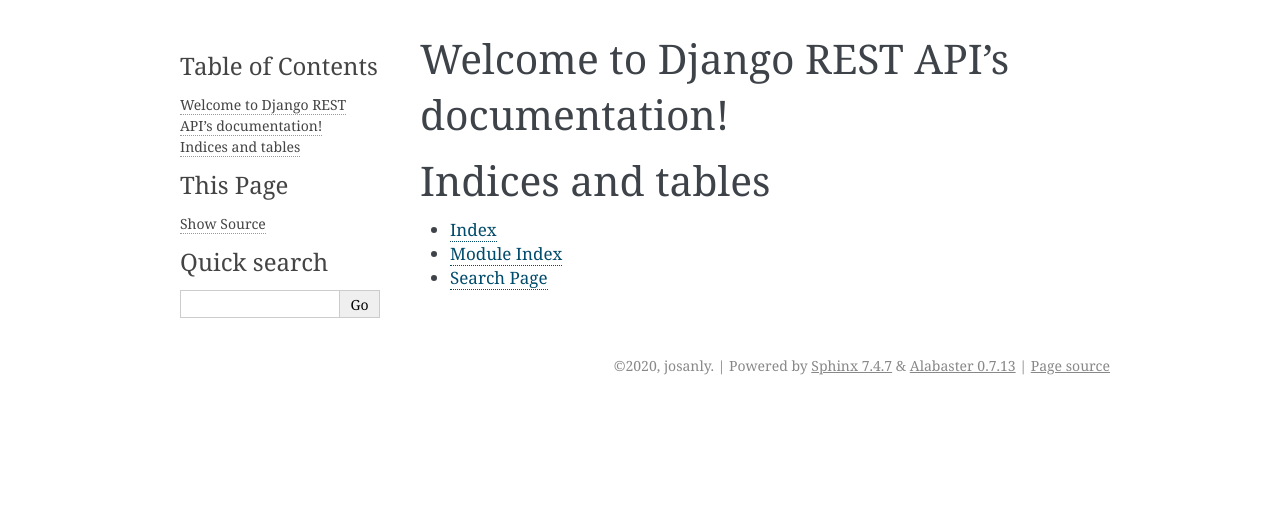
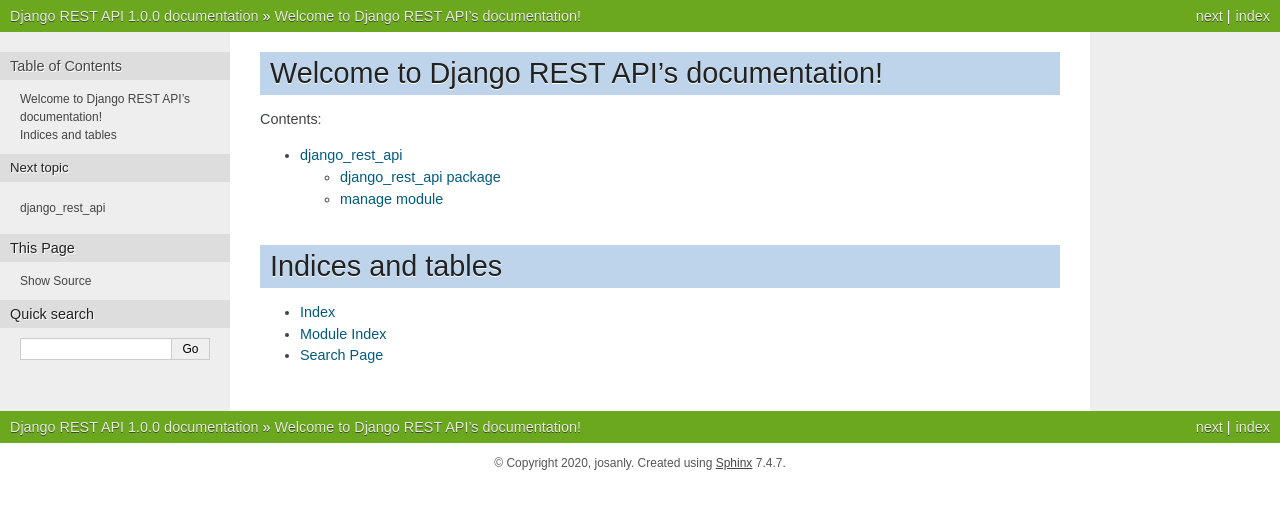
Before and after one commit to josanly/django-rest-api, a Sphinx documentation site: the page built from docs/index.rst, in a window 1280 px wide. Shown: the top 509 px of the page. Built offline with Sphinx 7.4.7, drawn with Linux system fonts in a browser that asks for light colours.

```diff
--- a/docs/conf.py
+++ b/docs/conf.py
@@ -10,9 +10,12 @@
 # add these directories to sys.path here. If the directory is relative to the
 # documentation root, use os.path.abspath to make it absolute, like shown here.
 #
-# import os
-# import sys
-# sys.path.insert(0, os.path.abspath('.'))
+import os
+import sys
+import django
+sys.path.insert(0, os.path.abspath('..'))
+os.environ['DJANGO_SETTINGS_MODULE'] = 'django_rest_api.settings'
+django.setup()
 
 
 # -- Project information -----------------------------------------------------
@@ -31,6 +34,11 @@ release = '1.0.0'
 # extensions coming with Sphinx (named 'sphinx.ext.*') or your custom
 # ones.
 extensions = [
+    'sphinx.ext.autodoc',
+    'sphinx.ext.doctest',
+    'sphinx.ext.todo',
+    'sphinx.ext.ifconfig',
+    'sphinx.ext.viewcode',
 ]
 
 # Add any paths that contain templates here, relative to this directory.
@@ -47,7 +55,7 @@ exclude_patterns = ['_build', 'Thumbs.db', '.DS_Store']
 # The theme to use for HTML and HTML Help pages.  See the documentation for
 # a list of builtin themes.
 #
-html_theme = 'alabaster'
+html_theme = 'nature'
 
 # Add any paths that contain custom static files (such as style sheets) here,
 # relative to this directory. They are copied after the builtin static files,
--- /dev/null
+++ b/docs/django_rest_api.rst
@@ -0,0 +1,54 @@
+django\_rest\_api package
+=========================
+
+Subpackages
+-----------
+
+.. toctree::
+   :maxdepth: 4
+
+   django_rest_api.core
+
+Submodules
+----------
+
+django\_rest\_api.asgi module
+-----------------------------
+
+.. automodule:: django_rest_api.asgi
+   :members:
+   :undoc-members:
+   :show-inheritance:
+
+django\_rest\_api.settings module
+---------------------------------
+
+.. automodule:: django_rest_api.settings
+   :members:
+   :undoc-members:
+   :show-inheritance:
+
+django\_rest\_api.urls module
+-----------------------------
+
+.. automodule:: django_rest_api.urls
+   :members:
+   :undoc-members:
+   :show-inheritance:
+
+django\_rest\_api.wsgi module
+-----------------------------
+
+.. automodule:: django_rest_api.wsgi
+   :members:
+   :undoc-members:
+   :show-inheritance:
+
+
+Module contents
+---------------
+
+.. automodule:: django_rest_api
+   :members:
+   :undoc-members:
+   :show-inheritance:
--- a/docs/index.rst
+++ b/docs/index.rst
@@ -10,6 +10,7 @@ Welcome to Django REST API's documentation!
    :maxdepth: 2
    :caption: Contents:
 
+   modules.rst
 
 
 Indices and tables
--- /dev/null
+++ b/docs/modules.rst
@@ -0,0 +1,8 @@
+django_rest_api
+===============
+
+.. toctree::
+   :maxdepth: 4
+
+   django_rest_api
+   manage
```
Also changed, not shown: docs/django_rest_api.core.migrations.rst (added, +30 -0 lines), docs/django_rest_api.core.rst (added, +70 -0 lines), docs/manage.rst (added, +7 -0 lines).
